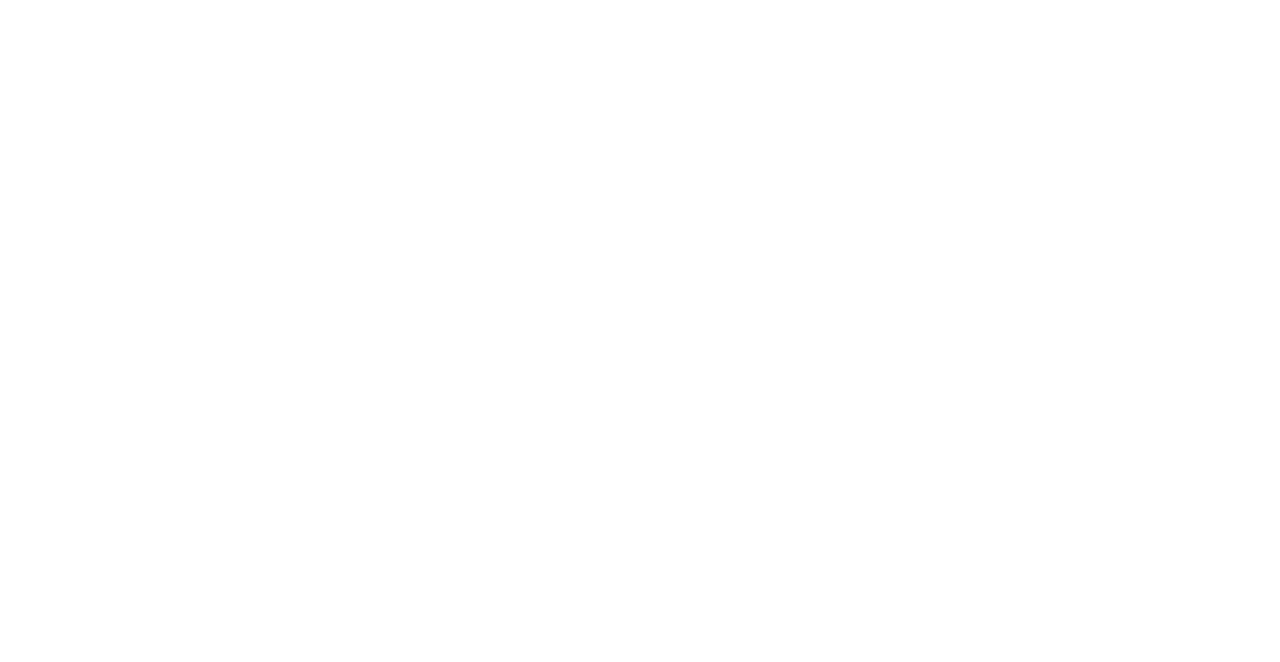
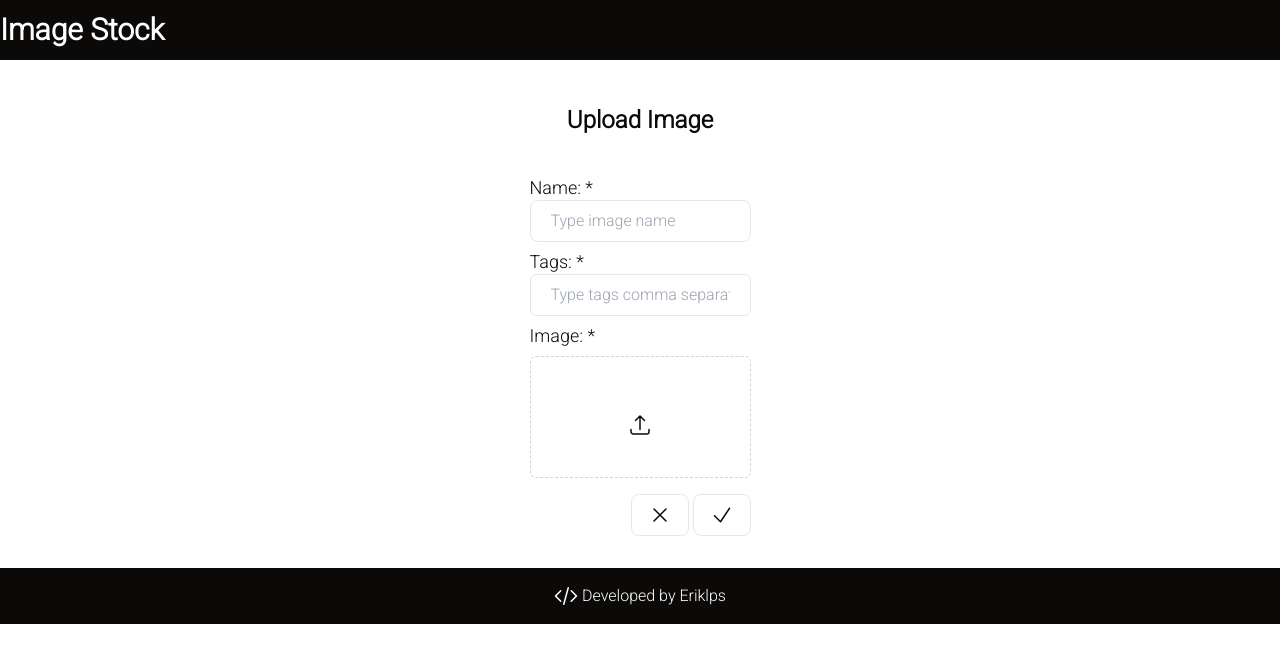
Before and after one commit to Eriklps/image-stock-front, a Next.js app: page /form in a window 1280 px wide. Shown: the top 662 px of the page. Built offline with nearby package versions, Linux system fonts and the light colour scheme.

Commit message:
Implemented form structure

```diff
--- a/src/app/form/page.tsx
+++ b/src/app/form/page.tsx
@@ -1,5 +1,57 @@
+import { Template } from "@/components";
+import Link from 'next/link';
+
 export default function FormPage() {
     return (
-        <h1>Form</h1>
+        <Template>
+            <section className="flex flex-col items-center justify-center my-5">
+                <h5 className="mt-3 mb-10 text-2xl font-extrabold text-stone-950">Upload Image</h5>
+                <form>
+                    <div className="grid grid-cols-1">
+                        <label className="block text-lg font-medium leading-6 text-stone-950">Name: *</label>
+                        <input type="text" placeholder="Type image name" className='border px-5 py-2 rounded-lg text-stone-950' />
+                    </div>
+                    <div className="mt-2 grid grid-cols-1">
+                        <label className="block text-lg font-medium leading-6 text-stone-950">Tags: *</label>
+                        <input type="text" placeholder="Type tags comma separated" className='border px-5 py-2 rounded-md text-stone-950' />
+                    </div>
+                    <div className="mt-2 grid grid-cols-1">
+                        <label className="block text-lg font-medium leading-6 text-stone-950">Image: *</label>
+                        <div className="mt-2 flex justify-center rounded-md border border-dashed border-stone-300 px-6 py-10">
+                            <div className="text-center text-stone-400">
+                                <div className="mt-4 flex text-lg leading-6 text-stone-950">
+                                    <label className="relative cursor-pointer rounded-md">
+                                        <span>
+                                        <svg xmlns="http://www.w3.org/2000/svg" fill="none" viewBox="0 0 24 24" stroke-width="1.5" stroke="currentColor" className="w-6 h-6">
+                                            <path stroke-linecap="round" stroke-linejoin="round" d="M3 16.5v2.25A2.25 2.25 0 0 0 5.25 21h13.5A2.25 2.25 0 0 0 21 18.75V16.5m-13.5-9L12 3m0 0 4.5 4.5M12 3v13.5" />
+                                        </svg>
+                                        </span>
+                                        <input type="file" className="sr-only"/>
+                                    </label>
+                                </div>
+                            </div>
+                        </div>
+                    </div>
+                    <div className="mt-4 flex items-center justify-end gap-x-1">
+                        <button className='border px-4 py-2 rounded-lg text-stone-950'>
+                            <Link href="/gallery">
+                            <span>
+                                <svg xmlns="http://www.w3.org/2000/svg" fill="none" viewBox="0 0 24 24" stroke-width="1.5" stroke="currentColor" className="w-6 h-6">
+                                    <path stroke-linecap="round" stroke-linejoin="round" d="M6 18 18 6M6 6l12 12" />
+                                </svg>
+                            </span>
+                            </Link>
+                        </button>
+                        <button type="submit" className='border px-4 py-2 rounded-lg text-stone-950'>
+                            <span>
+                                <svg xmlns="http://www.w3.org/2000/svg" fill="none" viewBox="0 0 24 24" stroke-width="1.5" stroke="currentColor" className="w-6 h-6">
+                                    <path stroke-linecap="round" stroke-linejoin="round" d="m4.5 12.75 6 6 9-13.5" />
+                                </svg>
+                            </span>
+                        </button>
+                    </div>
+                </form>
+            </section>
+        </Template>
     )
 }
--- a/src/app/gallery/page.tsx
+++ b/src/app/gallery/page.tsx
@@ -4,6 +4,7 @@
 import { Image } from '@/resources/image/image.resource';
 import { useImageService } from '@/resources/image/image.service';
 import { useState } from 'react';
+import Link from 'next/link';
 
 export default function GalleryPage(){
 
@@ -42,7 +43,8 @@
 
                     <input type='text'
                         onChange={event => setQuery(event.target.value)}
-                        className='border px-5 py-2 rounded-lg text-stone-950' />
+                        className='border px-5 py-2 rounded-lg text-stone-950'
+                        placeholder="Search" />
 
                     <select onChange={event => setExtension(event.target.value)}
                             className="border px-4 py-2 rounded-lg text-stone-950">
@@ -59,7 +61,7 @@
                             </svg>
                         </span>
                     </button>
-
+                    <Link href="/form">
                         <button className='border px-4 py-2 rounded-lg text-stone-950'>
                             <span>
                                 <svg xmlns="http://www.w3.org/2000/svg" fill="none" viewBox="0 0 24 24" stroke-width="1.5" stroke="currentColor" className="w-6 h-6">
@@ -67,7 +69,7 @@
                                 </svg>
                             </span>
                         </button>
-
+                    </Link>
                 </div>
             </section>
 
--- a/src/components/Template.tsx
+++ b/src/components/Template.tsx
@@ -3,7 +3,7 @@
     loading?: boolean;
 }
 
-export const Template: React.FC<TemplateProps> = ({ children, loading }: TemplateProps) => {
+export const Template: React.FC<TemplateProps> = ({ children, loading = false }: TemplateProps) => {
     return (
         <>
             <Header />
```
Lines whose indentation alone changed are shown as unchanged.
